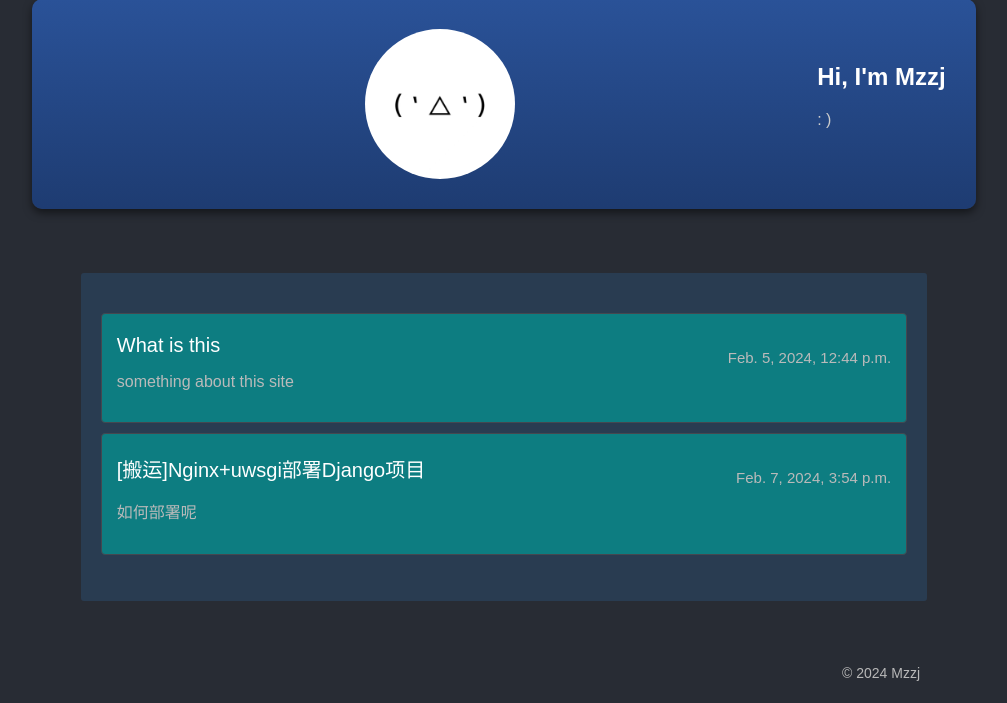
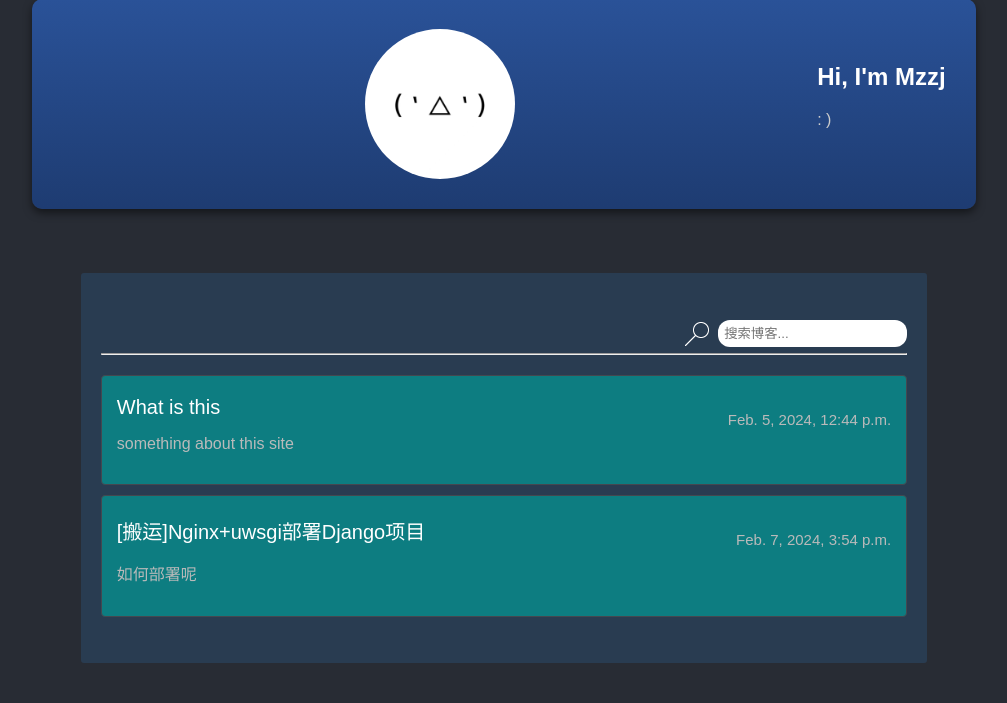
Before and after one commit to Mzzj114/Mzzj-s-Repository, a Django app: page /blog/index in a window 1280 px wide. Shown: the part 65-768 px from the top of the page, without its empty margins (136-1143 px from the left). Before the commit the page ends 746 px from the top, so only its background shows below. Run offline with Django 4.2, Linux system fonts and the light colour scheme; data comes from the database, SQL or seed files in the repository.

Commit message:
update: ui refine add searchbar on front-end

```diff
--- a/blog/static/blog/css/index.css
+++ b/blog/static/blog/css/index.css
@@ -12,7 +12,6 @@ body {
     background-color: #293c51;
     border-radius: 3px;
     /*box-shadow: 0 4px 8px rgba(0, 0, 0, 0.5);*/
-
 }
 
 .profile {
@@ -59,6 +58,30 @@ body {
     font-size: 16px;
     color: #ccc;
 
+}
+
+.searchbar {
+    font-size: 19px;
+    color: #fff;
+    text-decoration: none;
+}
+
+.searchbar input[type=text] {
+    float: right;
+    padding: 6px;
+    margin-top: 8px;
+    border: none;
+    border-radius: 12px;
+}
+
+
+.searchbar button {
+    float: right;
+    padding: 2px;
+    margin-top: 8px;
+    background-color: #293c51;
+    border: none;
+    cursor: pointer;
 }
 
 .blogs {
--- a/blog/templates/blog/index.html
+++ b/blog/templates/blog/index.html
@@ -19,6 +19,12 @@
 
 
 <div class="container">
+    <div  class="searchbar">
+        <input type="text" placeholder="搜索博客...">
+        <button><img alt="" src="{% static 'blog/img/search.png' %}">&nbsp;&nbsp;</button>
+        <p>&nbsp</p>
+    </div>
+    <hr>
     <div class="blogs">
         <ul>
             {% for post in all_posts %}
--- a/blog/templates/blog/posts.html
+++ b/blog/templates/blog/posts.html
@@ -7,6 +7,10 @@
     <link rel="stylesheet" type="text/css" href="{% static 'blog/css/posts.css' %}">
     <link rel="stylesheet" type="text/css" href="{% static 'blog/css/markdown.css' %}">
     <link rel="stylesheet" type="text/css" href="{% static 'blog/css/clearness-dark.css' %}">
+
+    <link rel="stylesheet" href="{% static 'blog/highlight/styles/default.min.css' %}">
+    <script src="{% static 'blog/highlight/highlight.min.js' %}"></script>
+    <script>hljs.highlightAll();</script>
 
 </head>
 <body>
--- a/blog/urls.py
+++ b/blog/urls.py
@@ -1,9 +1,10 @@
-from django.urls import path
+from django.shortcuts import redirect
+from django.urls import path, reverse
 from . import views
 
 app_name = "blog"
 urlpatterns = [
     path("index", views.index, name="index"),
     path("posts/<str:posttitle>", views.posts, name="posts"),
-    path("", views.index)
+    path("", lambda request: redirect(reverse('index'))),
 ]
```
Also changed, not shown: blog/blogs/What is this/main.html (deleted, +0 -14 lines), blog/static/blog/img/search.png (added).
